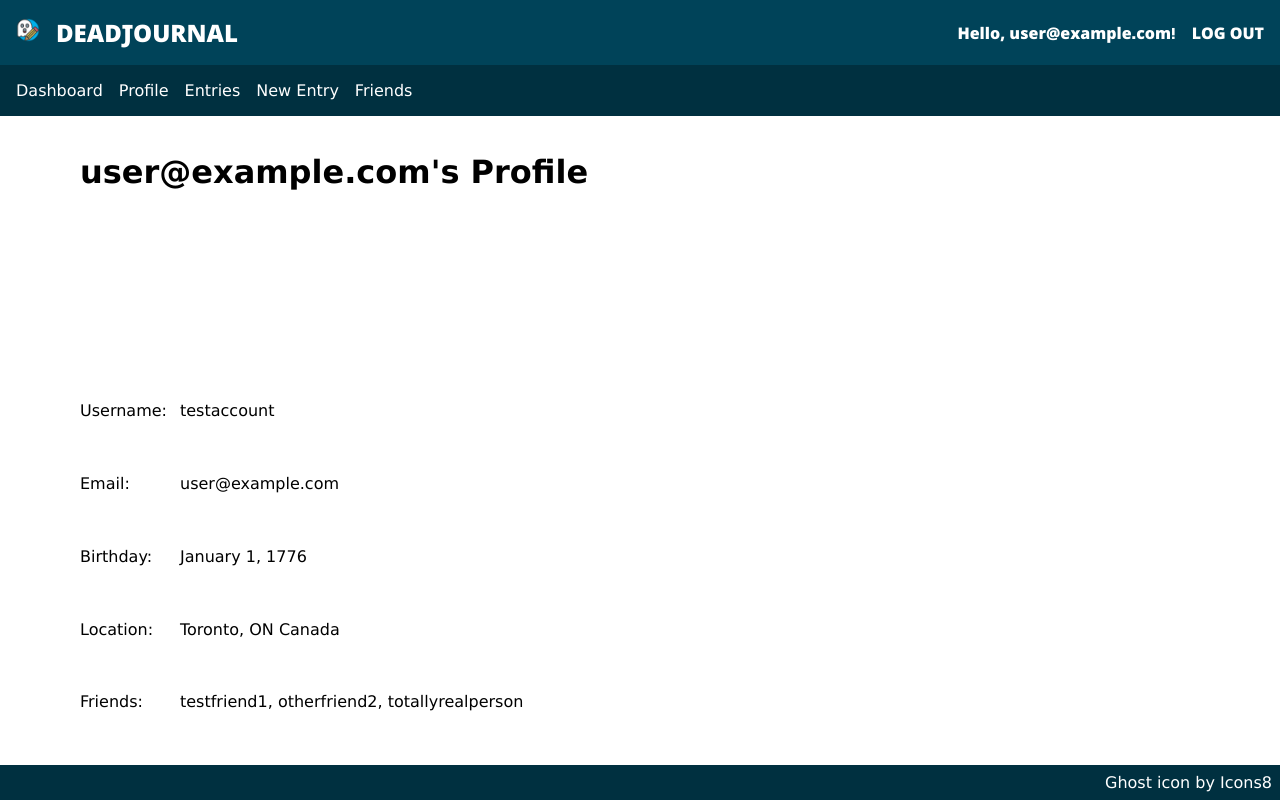
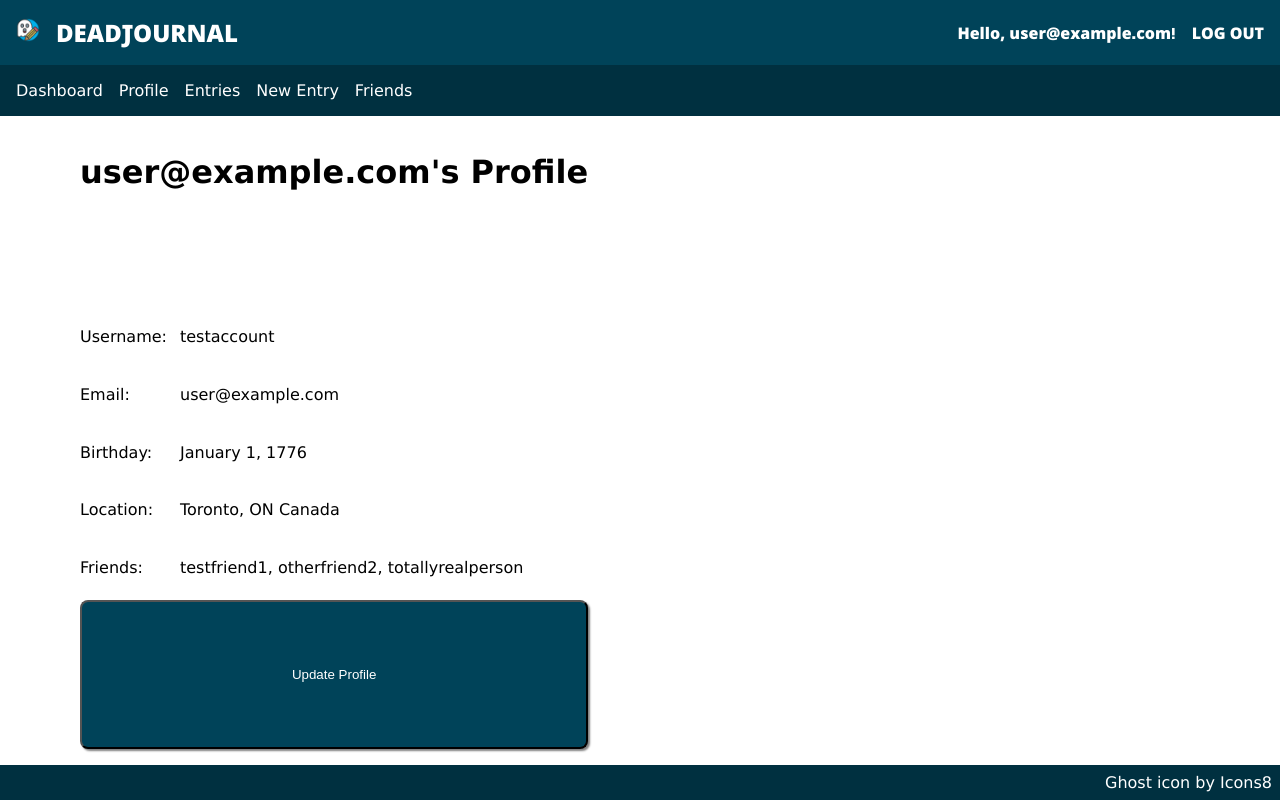
Before and after one commit to jdittert/dead-journal, a React (Create React App) app: page /profile in a window 1280 px wide. Built offline with nearby package versions, Linux system fonts and the light colour scheme; no server answers; sample sign-in values are in the browser's storage.

Commit message:
Connect user and entry to firestore

```diff
--- a/src/components/NewEntry.js
+++ b/src/components/NewEntry.js
@@ -1,5 +1,7 @@
 import React, { useRef, useState } from 'react';
 import { useAuth } from '../contexts/AuthContext';
+import { db } from '../firebase';
+import { collection, addDoc, Timestamp } from 'firebase/firestore';
 import '../styles/new-entry.css'
 
 export default function NewEntry() {
@@ -15,11 +17,19 @@ export default function NewEntry() {
 
     async function handleSubmit(e) {
         e.preventDefault()
+        setError('')
+        setLoading(true)
 
         try {
-            setLoading(true)
-            setError('')
-            console.log(`User: ${currentUser.email}, Title: ${titleRef.current.value}, Mood: ${moodRef.current.value}, Loc: ${locationRef.current.value}, Music: ${musicRef.current.value}, Entry: ${entryRef.current.value}`)
+            await addDoc(collection(db, 'entries'), {
+                user: currentUser.email,
+                mood: moodRef.current.value,
+                location: locationRef.current.value,
+                music: musicRef.current.value,
+                entry: entryRef.current.value,
+                title: titleRef.current.value,
+                timestamp: Timestamp.now()
+            })
             e.target.reset();
             setMessage('Entry added.')
         } catch {
--- a/src/components/Profile.js
+++ b/src/components/Profile.js
@@ -1,12 +1,35 @@
-import React from 'react';
+import React, { useState } from 'react';
 import { useAuth } from '../contexts/AuthContext';
+import { doc, setDoc } from 'firebase/firestore';
+import { db } from '../firebase';
 import '../styles/profile.css'
+
 
 export default function Profile() {
     const { currentUser } = useAuth()
+    const [error, setError] = useState('')
+    const [loading, setLoading] = useState(false)
+
+    async function updateProfile() {
+        setError('')
+        setLoading(true)
+
+        try {
+            await setDoc(doc(db, 'users', currentUser.email), {
+                email: currentUser.email,
+                name: 'test2'
+            })
+        } catch {
+            setError('Failed to create user.')
+        } finally {
+            setLoading(false)
+        }
+    }
 
     return  (
         <div className='profile-wrapper'>
+            {error && <div className='error-message'>{error}</div>}
+
             <h1>{currentUser.email}'s Profile</h1>
             <div className='profile-info'>
                 <div className='profile-field'>
@@ -30,6 +53,7 @@ export default function Profile() {
                     <div>testfriend1, otherfriend2, totallyrealperson</div>
                 </div>
             </div>
+            <button className='signup-button' onClick={updateProfile} disabled={loading}>Update Profile</button>
         </div>
     )
 }
```
